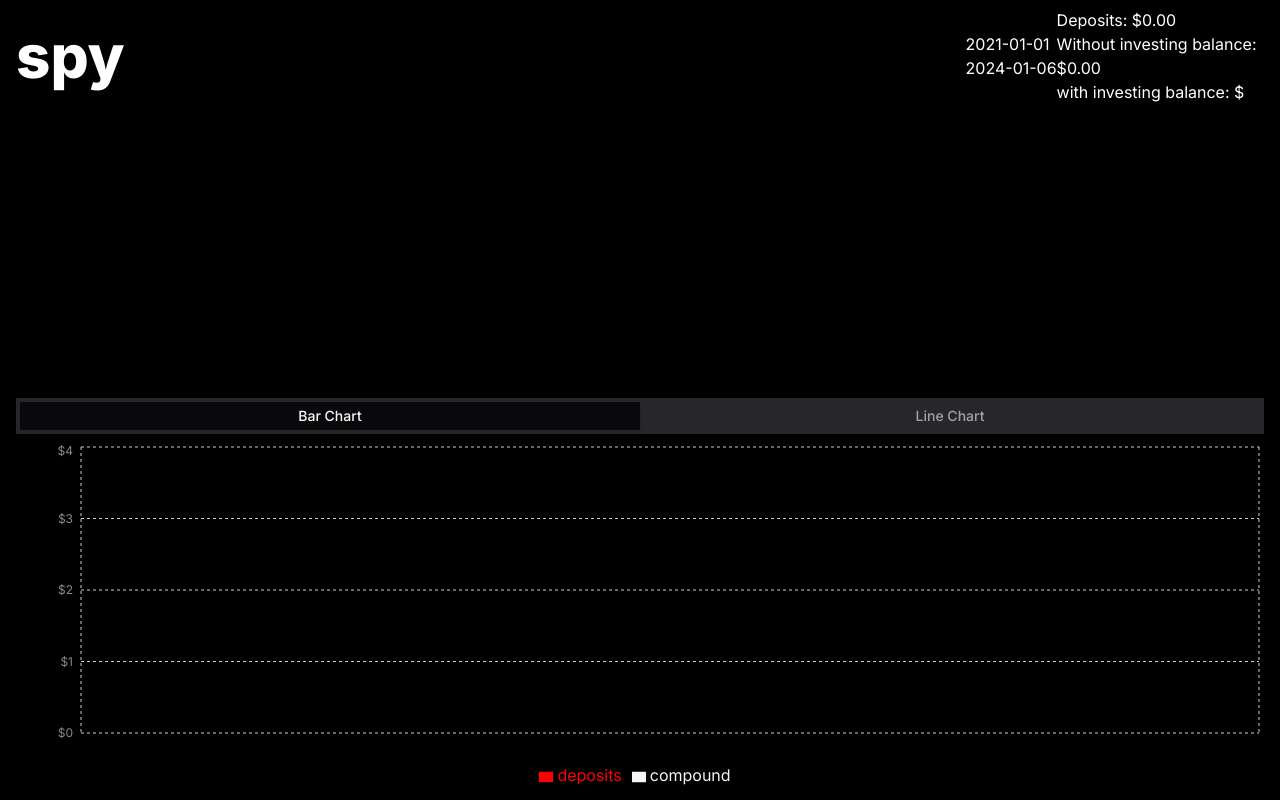
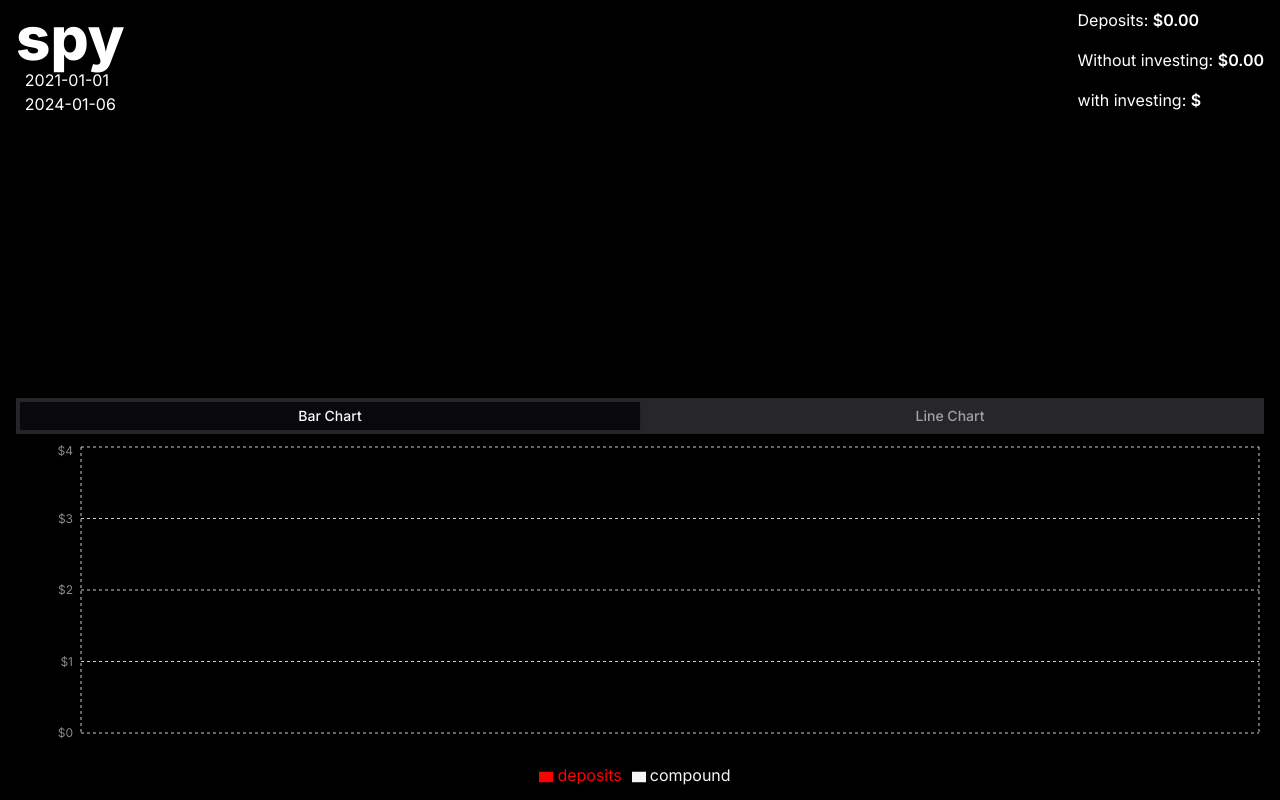
Before and after one commit to Bretis2019/Compound, a Next.js app: page /calculate in a window 1280 px wide. Built offline with nearby package versions, Linux system fonts and the light colour scheme; no server answers.

Commit message:
even more css fixes

```diff
--- a/app/calculate/page.tsx
+++ b/app/calculate/page.tsx
@@ -185,17 +185,17 @@
     return (
         <div className={"bg-black w-screen h-screen px-4 py-2 text-white flex flex-col justify-between"}>
             <div className={"w-full flex md:flex-row flex-col gap-y-8 md:justify-between"}>
-                <div className={"flex items-center w-full gap-x-2 justify-between"}>
+                <div className={"flex md:flex-col items-center md:w-fit w-full gap-x-2 justify-between"}>
                     <div className={"font-extrabold text-6xl"}>{stock}</div>
                     <div>
                         <div>{startDate}</div>
                         <div>{endDate}</div>
                     </div>
                 </div>
-                <div>
-                    <div>Deposits: ${endBalance}</div>
-                    <div>Without investing balance: ${inflationEndBalance}</div>
-                    <div>with investing balance: ${investingEndBalance}</div>
+                <div className={"flex flex-col gap-y-4"}>
+                    <div>Deposits: <span className={"font-semibold"}>${endBalance}</span></div>
+                    <div>Without investing: <span className={"font-semibold"}>${inflationEndBalance}</span></div>
+                    <div>with investing: <span className={"font-semibold"}>${investingEndBalance}</span></div>
                 </div>
             </div>
             <ChartsTabs data={chartData}/>
```
